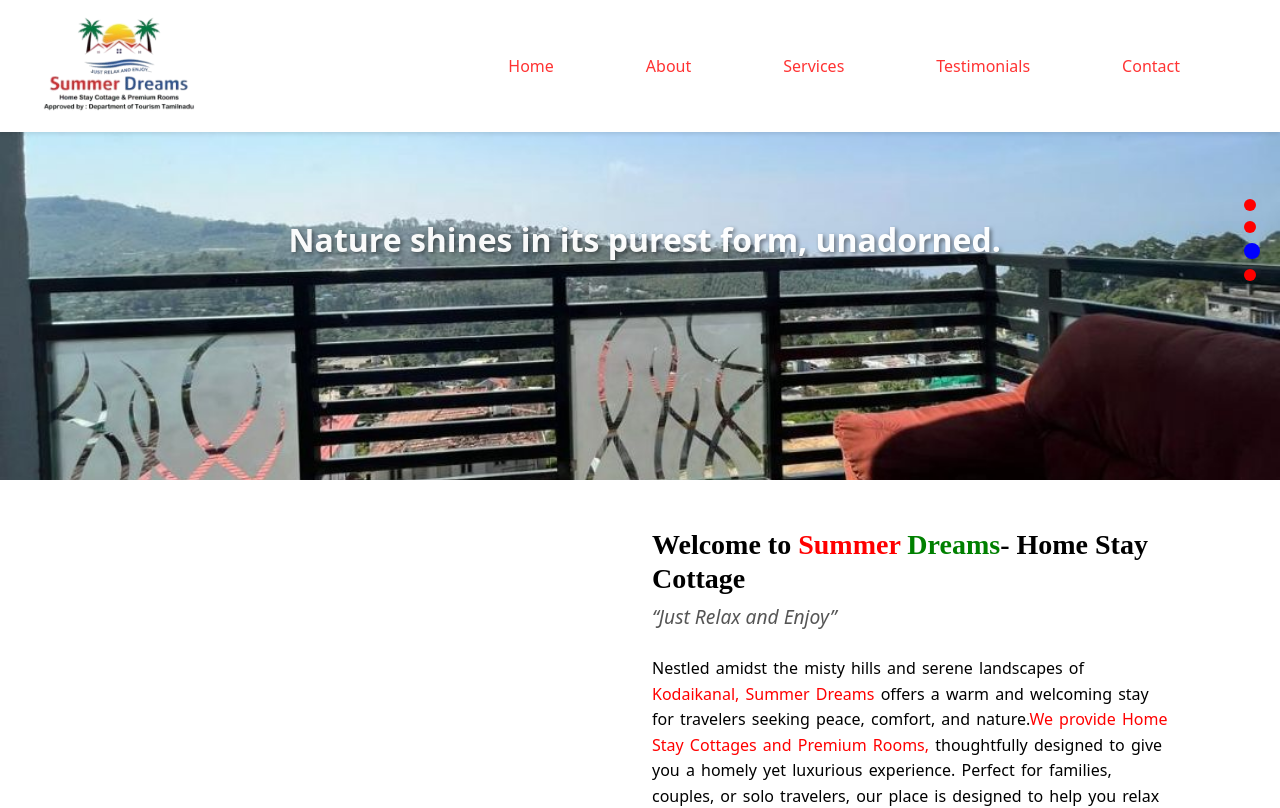
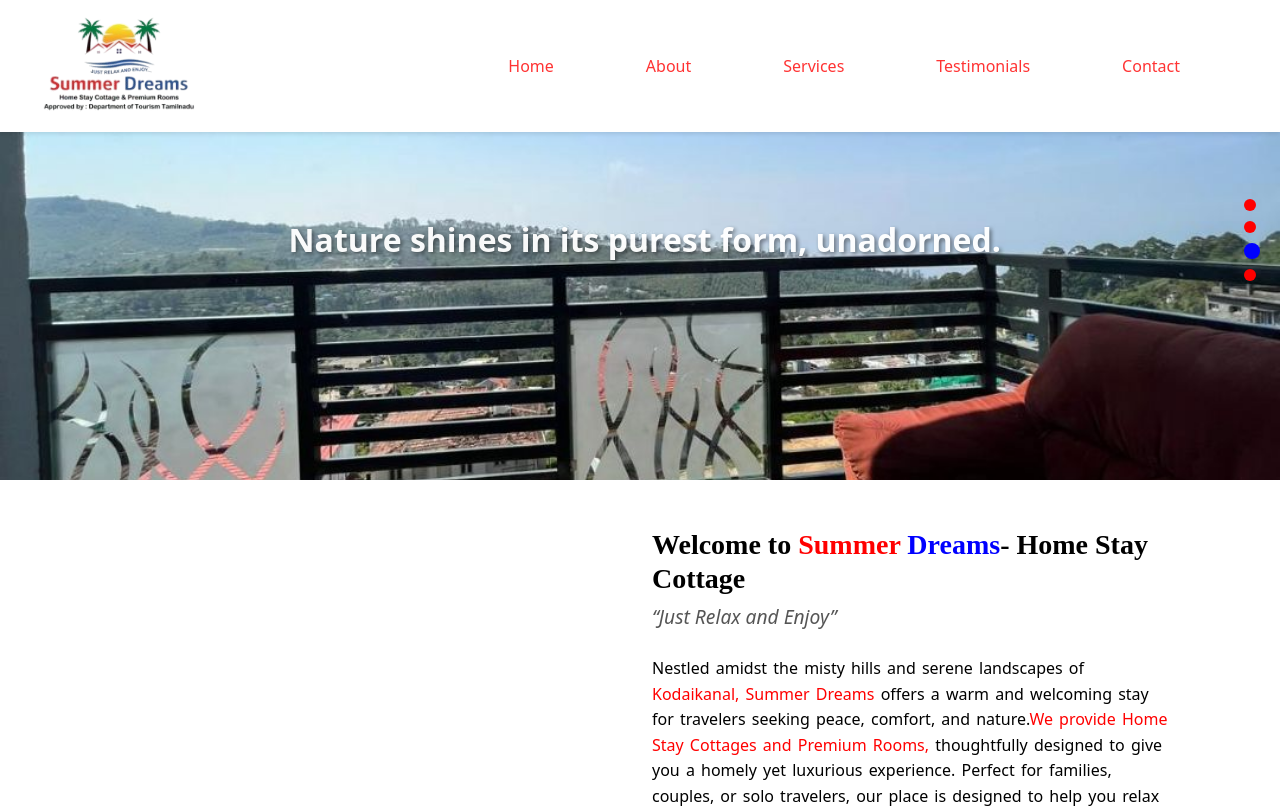
Before and after one commit to BM-ACADEMY/summer_dreams, a React (Vite) app in the folder summer_dreams/: page / in a window 1280 px wide. Shown: the top 808 px of the page. Built offline with nearby package versions, Linux system fonts and the light colour scheme; a web font is replaced by a local one.

Commit message:
dreams color changed

```diff
--- a/summer_dreams/src/Components/About.jsx
+++ b/summer_dreams/src/Components/About.jsx
@@ -44,7 +44,7 @@
         <h2 className="mt-4 fs-3 fs-sm-4 fs-xl-5 fw-bold" style={{textAlign: 'left', fontFamily:'poppins'}}>
               <span style={{ color: 'black' }}>Welcome to</span>{' '}
               <span style={{ color: 'red' }}>Summer</span>{' '}
-              <span style={{ color: 'Green' }}>Dreams</span>
+              <span style={{ color: 'blue' }}>Dreams</span>
               <span style={{ color: 'black' }}>- Home Stay Cottage</span>{' '}
             </h2>
           <p className="tagline text-center text-md-start mb-4">
```
